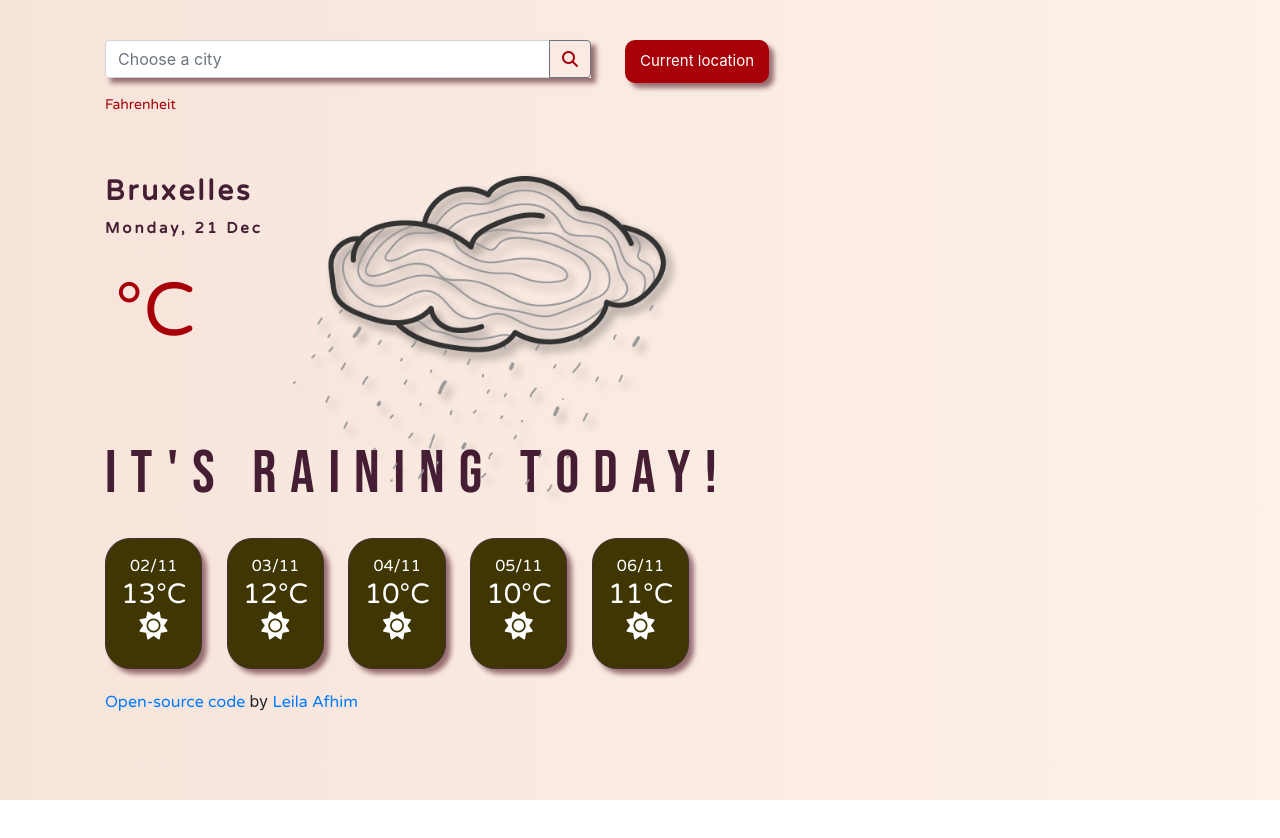
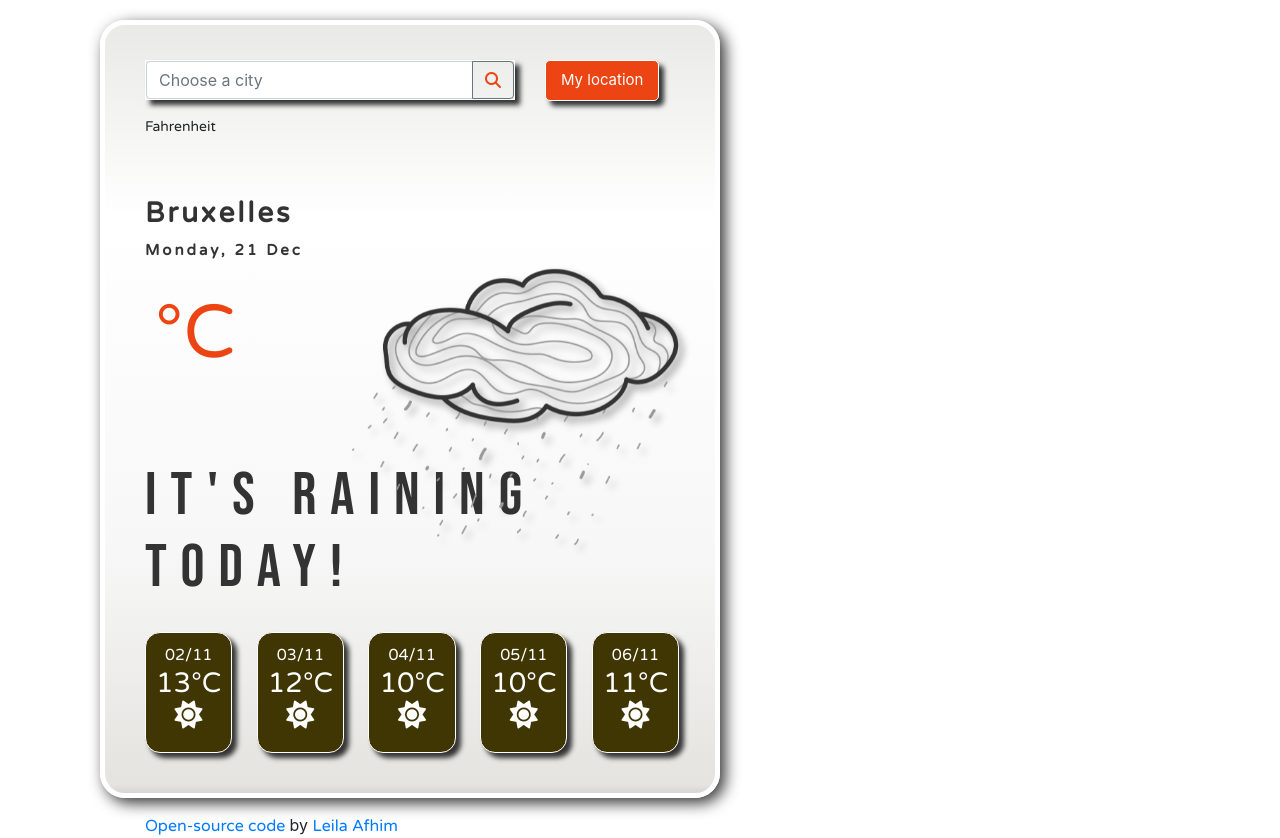
Before and after one commit to LeilaAfhim/weather-app, a plain HTML site: page index.html in a window 1280 px wide. Before the commit the page ends 800 px from the top, so only its background shows below. Drawn offline with nearby package versions, Linux system fonts and the light colour scheme; no server answers.

Commit message:
css updated

```diff
--- a/index.html
+++ b/index.html
@@ -26,10 +26,11 @@
 
 <body>
     <div class="container">
-
+        <div class="weather-app-wrapper">
+<div class="weather-app">
 
         <div class="row">
-            <div class="col-6">
+            <div class="col-8">
 
                 <div class="input-group mb-3">
                     <input type="text" class="form-control" placeholder="Choose a city"
@@ -42,8 +43,8 @@
             </div>
 
 
-            <div class="col-6">
-                <button class="current" id="current-location">Current location</button>
+            <div class="col-4">
+                <button class="current" id="current-location">My location</button>
             </div>
         </div>
 
@@ -65,7 +66,7 @@
             It's raining today!
         </h1>
 
-        <img src="images/nuage.png" class="nuage" width="400px">
+        <img src="images/nuage.png" class="nuage" width="350px">
 
         <button class="next-days">
             02/11
@@ -111,9 +112,12 @@
                 <i class="fas fa-sun"></i>
             </h3>
         </button>
-        <div>
+
+</div>
+        </div>
+        <div class="link">
 <a href="https://github.com/LeilaAfhim/weather-app" class="open-source">Open-source code </a>by <a href="https://www.leilaafhim.com" class="website">Leila Afhim</a>
-    </div>
+        </div>
 </div>
 </body>
 
--- a/style.css
+++ b/style.css
@@ -1,7 +1,7 @@
 .message {
   font-size: 60px;
   font-family: "Bebas Neue", cursive;
-  color: rgb(70, 30, 52);
+  color: #333333;
   letter-spacing: 14px;
   margin-left: 20px;
   margin-top: 70px;
@@ -9,7 +9,7 @@
 
 .city {
   margin-left: 20px;
-  color: rgb(70, 30, 52);
+  color: #333333;
   margin-top: 60px;
   font-size: 28px;
   font-weight: bold;
@@ -22,56 +22,55 @@
   font-weight: bold;
   font-family: "Varela Round", sans-serif;
   letter-spacing: 3px;
-  color: rgb(70, 30, 52);
+  color: #333333;
 }
 
 .temperature {
   font-size: 75px;
   margin-left: 15px;
-  color: rgb(168, 0, 8);
+  color: #ec4513;
   font-family: "Varela Round", sans-serif;
 }
 
 .units {
   font-size: 75px;
   margin-left: 15px;
-  color: rgb(168, 0, 8);
+  color: #ec4513;
   font-family: "Varela Round", sans-serif;
 }
 
 .input-group {
   font-size: 18px;
-  margin-top: 40px;
+  margin-top: 15px;
   padding: 0px;
-  border: none;
+  border: solid 1px white;
   margin-left: 20px;
-  max-width: 90%;
 
-  box-shadow: 5px 5px 5px #976e72;
+  box-shadow: 5px 5px 5px #333333;
 }
 
 .current {
   font-size: 15px;
-  margin-top: 40px;
-  padding: 10px 15px;
-  border: none;
-  margin-left: -30px;
-  max-width: 80%;
-  border-radius: 10px;
-  box-shadow: 5px 5px 5px #976e72;
-  background: rgb(168, 0, 8);
+  margin-top: 15px;
+  padding: 8px 15px;
+  border: solid 1px white;
+  margin-left: 20px;
+
+  border-radius: 5px;
+  box-shadow: 5px 5px 5px #333333;
+  background: #ec4513;
   color: white;
 }
 
 .fa-search {
-  color: rgb(168, 0, 8);
+  color: #ec4513;
 }
 
 .next-days {
-  border: solid 1px #423132;
-  box-shadow: 5px 5px 5px #976e72;
-  border-radius: 25px;
-  padding: 15px;
+  border: solid 1px white;
+  box-shadow: 5px 5px 5px #333333;
+  border-radius: 15px;
+  padding: 10px;
   font-family: "Varela Round", sans-serif;
   background: #3f3604;
   margin-left: 20px;
@@ -81,13 +80,11 @@
 }
 
 h3 {
-  font-size: 25px;
+  font-size: 20px;
   color: white;
 }
 
 body {
-  background-image: linear-gradient(to right, #f7e4db 0%, #fdf1e9 100%);
-
   background-repeat: no-repeat;
   background-attachment: fixed;
   background-size: cover;
@@ -96,12 +93,12 @@ body {
 .nuage {
   position: fixed;
 
-  margin-left: 200px;
+  margin-left: 220px;
   margin-top: -350px;
 }
 
 p {
-  color: rgb(168, 0, 8);
+  color: #ec4513);
   font-family: "Varela Round", sans-serif;
   margin-left: 20px;
   font-size: 14px;
@@ -109,11 +106,14 @@ p {
 }
 
 p:hover {
-  color: rgb(168, 0, 8);
+  color: #ec4513;
   font-weight: bold;
   cursor: pointer;
 }
 
+.link {
+  margin-left: 40px;
+}
 .open-source {
   font-family: "Varela Round", sans-serif;
   margin-left: 20px;
@@ -123,7 +123,7 @@ p:hover {
 }
 
 .open-source:hover {
-  color: rgb(168, 0, 8);
+  color: #ec4513;
   font-weight: bold;
   cursor: pointer;
   text-decoration: none;
@@ -137,8 +137,30 @@ p:hover {
 }
 
 .website:hover {
-  color: rgb(168, 0, 8);
+  color: #ec4513;
   font-weight: bold;
   cursor: pointer;
   text-decoration: none;
 }
+
+.weather-app-wrapper {
+  max-width: 620px;
+  margin: 15px;
+}
+
+.weather-app {
+  max-width: 620px;
+  box-shadow:5px 5px 15px #333333;
+  border: 5px solid #ffffff;
+  border-radius: 25px;
+  padding: 20px;
+  margin-top: 20px;
+  background-image: linear-gradient(
+    to top,
+    #d5d4d0 0%,
+    #e4e3df 1%,
+    #f7f7f7 31%,
+    #ffffff 75%,
+    #e9e9e7 100%
+  );
+}
```
Also changed, not shown: 1 other file.
